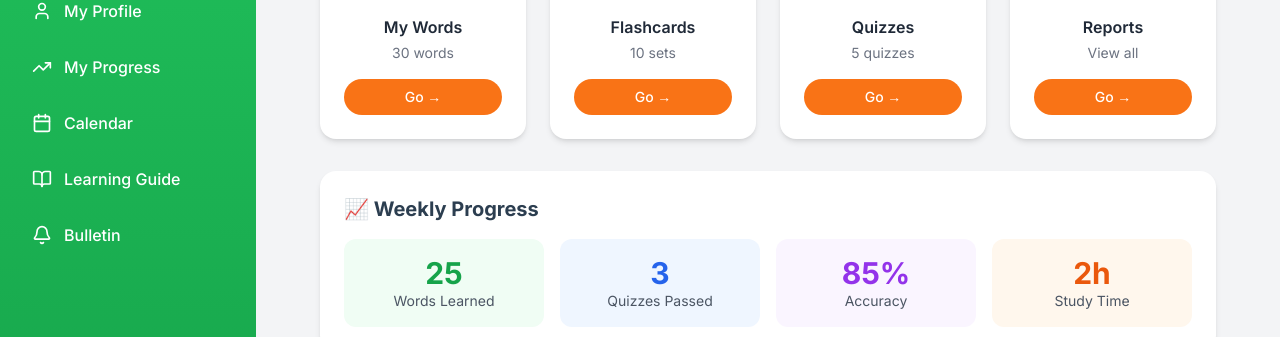
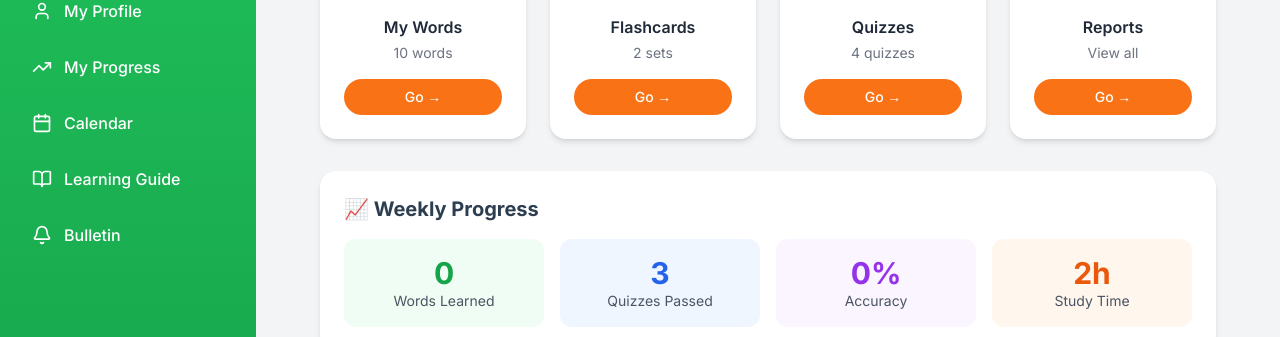
Before and after one commit to hsboy89/theFirst, a React (Vite) app: page /this-week in a window 1280 px wide. Shown: the part 277-614 px from the top of the page. Built offline with nearby package versions, Linux system fonts and the light colour scheme; sample sign-in values are in the browser's storage.

Commit message:
Fix: This Week page uses actual vocabulary data

```diff
--- a/src/pages/ThisWeekPage.tsx
+++ b/src/pages/ThisWeekPage.tsx
@@ -2,6 +2,11 @@ import Sidebar from '../components/layout/Sidebar/Sidebar';
 import Header from '../components/layout/Header/Header';
 import { BookOpen, Layers, HelpCircle, BarChart3 } from 'lucide-react';
 import { useNavigate } from 'react-router-dom';
+import { useVocabStore } from '../store/vocabStore';
+
+export default function ThisWeekPage() {
+    const navigate = useNavigate();
+    const { vocabularies, memorizedWords } = useVocabStore();
 
     const weeklyItems = [
         {
@@ -10,7 +15,7 @@ const weeklyItems = [
             color: 'bg-orange-100',
             iconColor: 'text-orange-500',
             path: '/vocabulary',
-        count: '30 words'
+            count: `${vocabularies.length} words`
         },
         {
             title: 'Flashcards',
@@ -18,28 +23,25 @@ const weeklyItems = [
             color: 'bg-blue-100',
             iconColor: 'text-blue-500',
             path: '/vocabulary',
-        count: '10 sets'
+            count: `${Math.ceil(vocabularies.length / 5)} sets`
         },
         {
             title: 'Quizzes',
             icon: HelpCircle,
             color: 'bg-green-100',
             iconColor: 'text-green-500',
-        path: '/quizzes',
-        count: '5 quizzes'
+            path: '/vocabulary',
+            count: '4 quizzes'
         },
         {
             title: 'Reports',
             icon: BarChart3,
             color: 'bg-purple-100',
             iconColor: 'text-purple-500',
-        path: '/reports',
+            path: '/vocabulary',
             count: 'View all'
         },
     ];
-
-export default function ThisWeekPage() {
-    const navigate = useNavigate();
 
     return (
         <div className="flex min-h-screen bg-gray-100">
@@ -81,7 +83,7 @@ export default function ThisWeekPage() {
                             <h2 className="text-xl font-bold mb-4">📈 Weekly Progress</h2>
                             <div className="grid grid-cols-2 md:grid-cols-4 gap-4">
                                 <div className="text-center p-4 bg-green-50 rounded-xl">
-                                    <p className="text-3xl font-bold text-green-600">25</p>
+                                    <p className="text-3xl font-bold text-green-600">{memorizedWords.length}</p>
                                     <p className="text-sm text-gray-600">Words Learned</p>
                                 </div>
                                 <div className="text-center p-4 bg-blue-50 rounded-xl">
@@ -89,7 +91,9 @@ export default function ThisWeekPage() {
                                     <p className="text-sm text-gray-600">Quizzes Passed</p>
                                 </div>
                                 <div className="text-center p-4 bg-purple-50 rounded-xl">
-                                    <p className="text-3xl font-bold text-purple-600">85%</p>
+                                    <p className="text-3xl font-bold text-purple-600">
+                                        {vocabularies.length > 0 ? Math.round((memorizedWords.length / vocabularies.length) * 100) : 0}%
+                                    </p>
                                     <p className="text-sm text-gray-600">Accuracy</p>
                                 </div>
                                 <div className="text-center p-4 bg-orange-50 rounded-xl">
```
Lines whose indentation alone changed are shown as unchanged.
